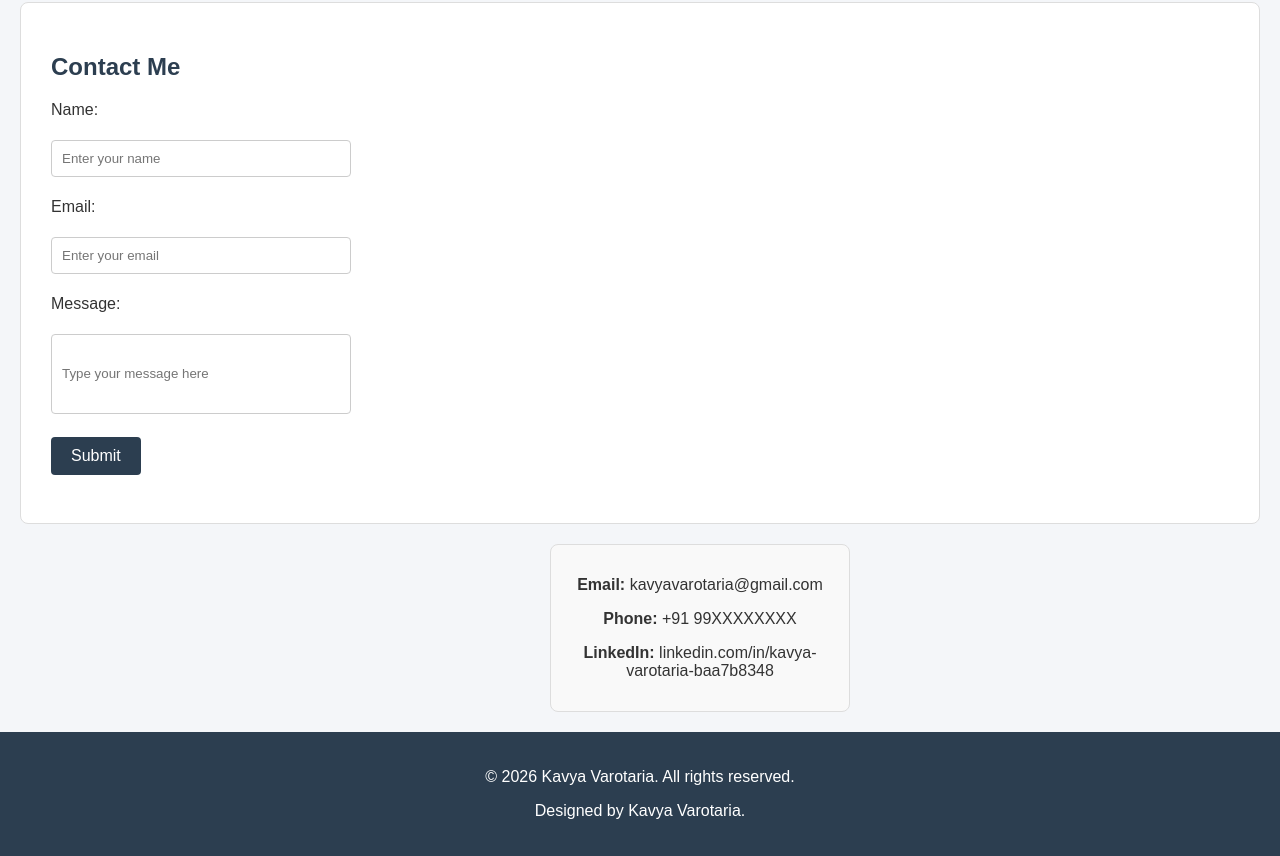
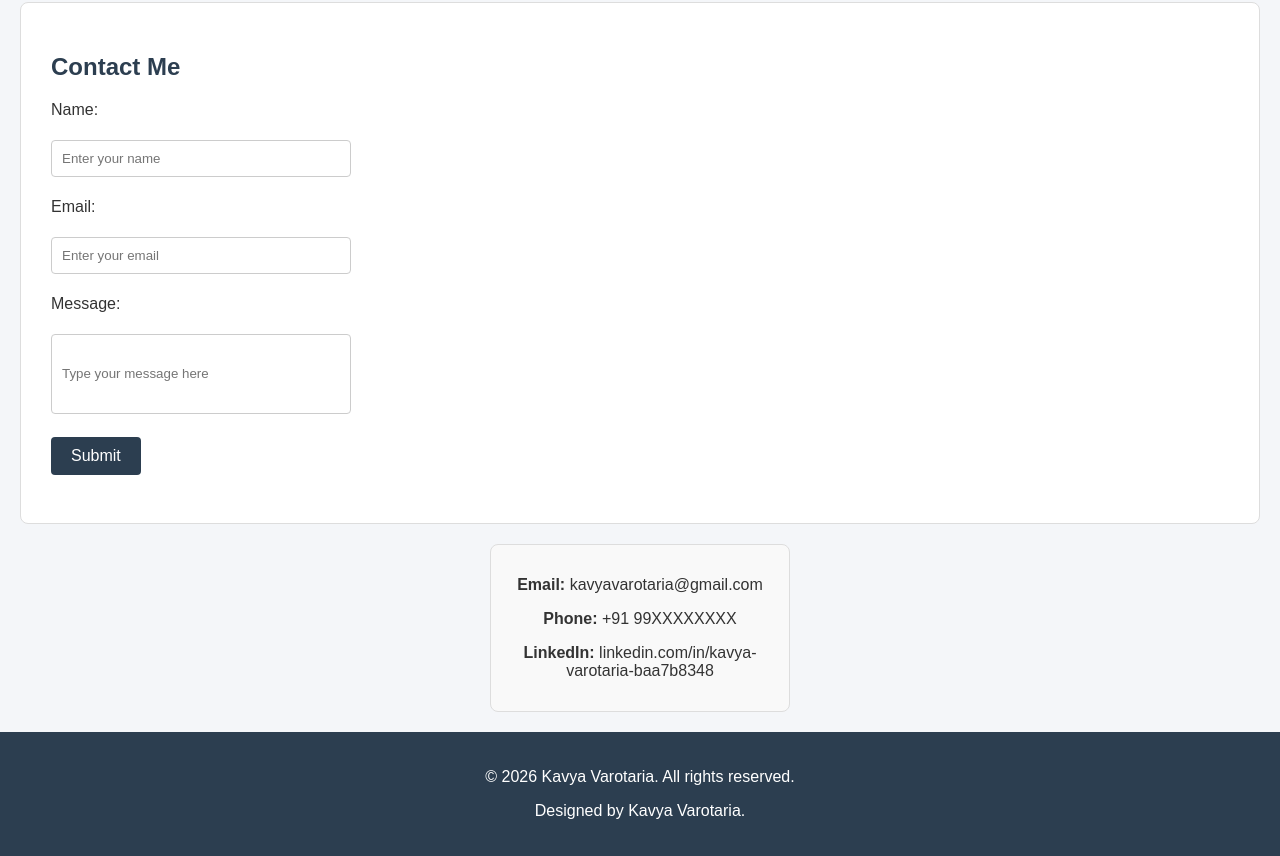
Before and after one commit to kavya-varotaria-29/Kavya-Portfolio, a plain HTML site: page index.html in a window 1280 px wide. Shown: the part 1906-2762 px from the top of the page. Drawn offline with Linux system fonts and the light colour scheme.

Commit message:
Update styleportfolio.css

```diff
--- a/styleportfolio.css
+++ b/styleportfolio.css
@@ -149,7 +149,7 @@ button {
     border-radius: 8px;
     width: 300px;
     text-align: center;
-    margin-left: 550px;
+ margin: 20px auto;
 }
 
 /* Footer Styles */
```
